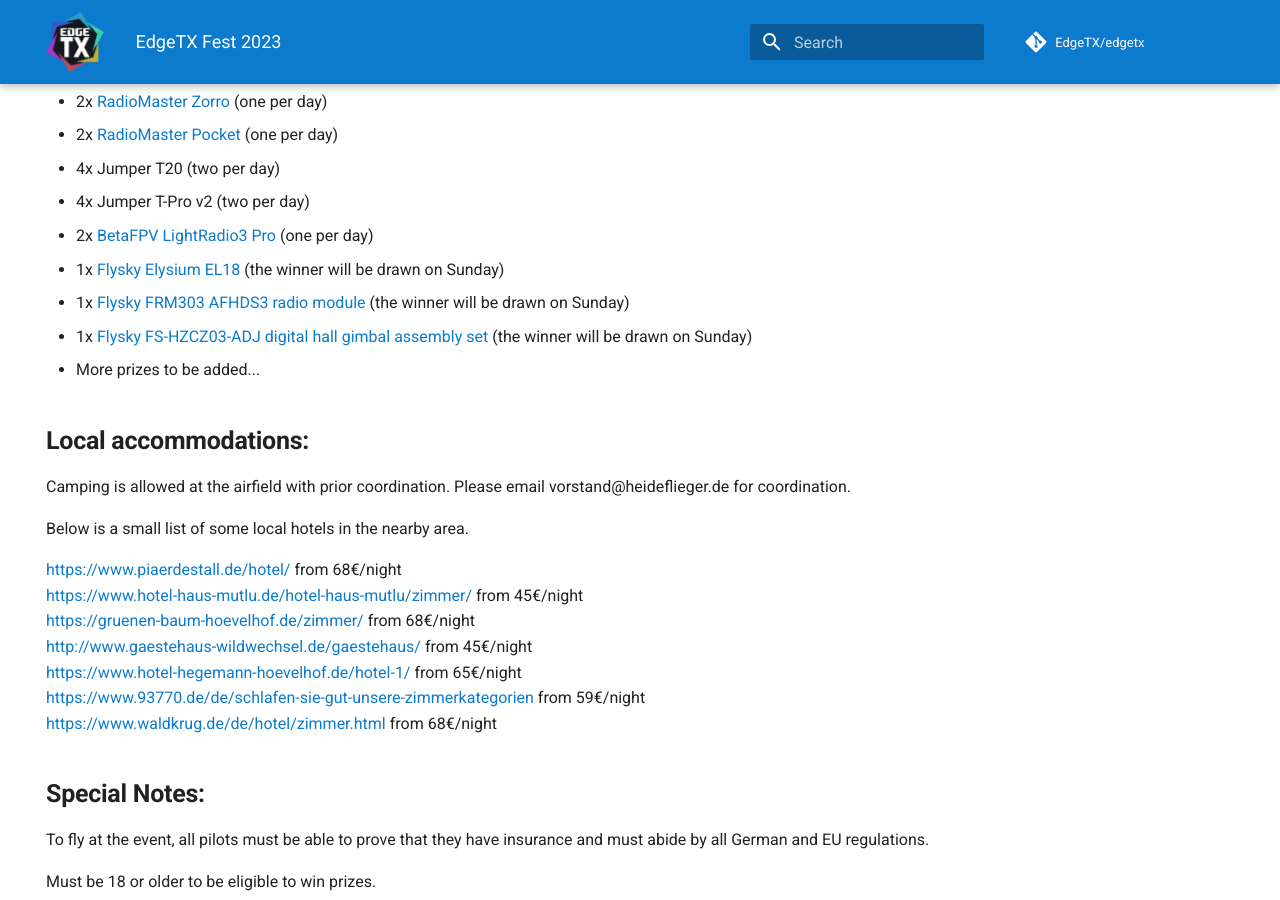
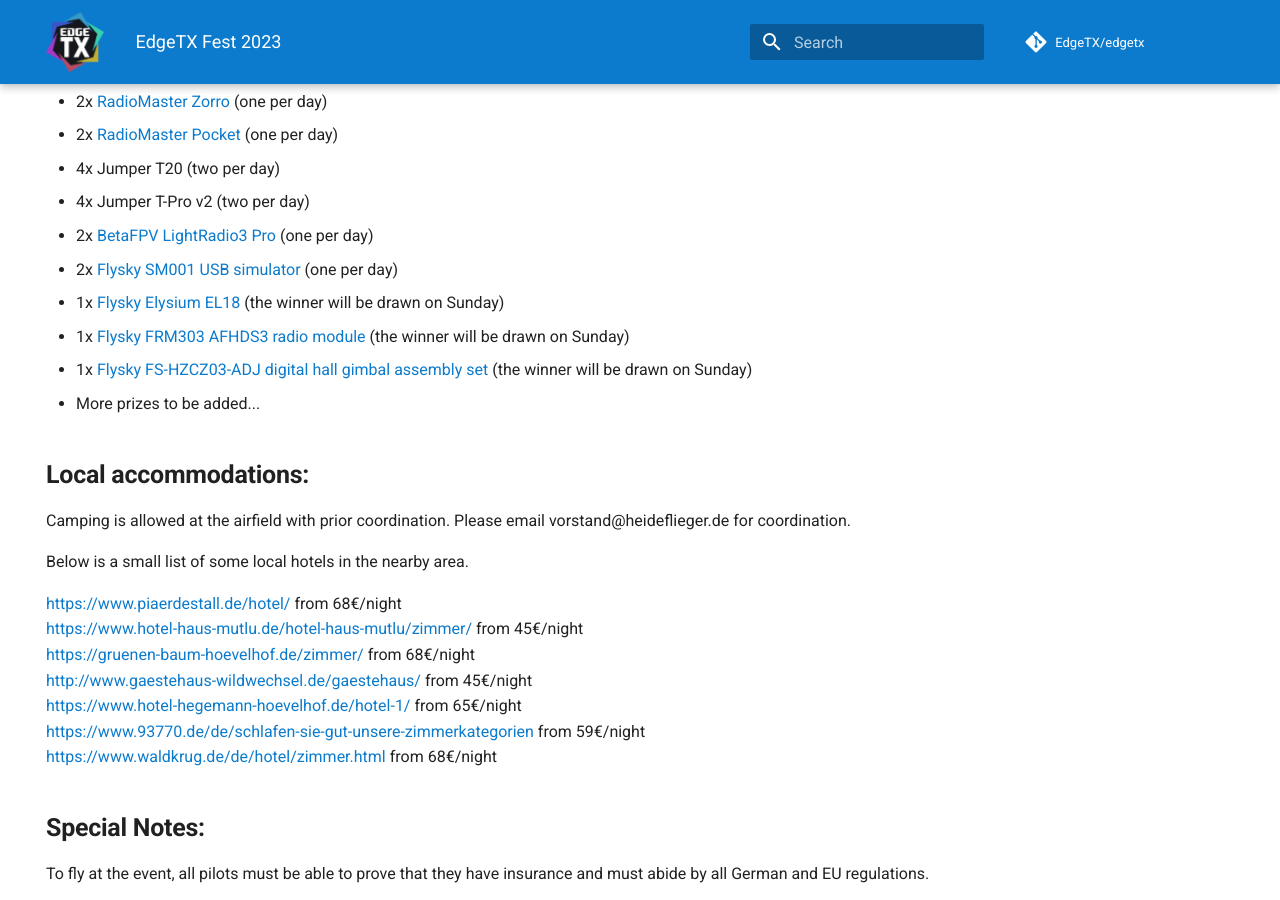
Before and after one commit to EdgeTX/edgetx.github.io, an MkDocs documentation site: the page built from docs/fest2023.md, in a window 1280 px wide and 900 px high, scrolled down 1893 px. Built offline with MkDocs 1.6.1 and Material for MkDocs 9.7.7, drawn with Linux system fonts in a browser that asks for light colours; comment, search, counter and statistics services are not loaded.

Commit message:
Flysky SM001

```diff
--- a/docs/fest2023.md
+++ b/docs/fest2023.md
@@ -54,6 +54,7 @@
 - 4x Jumper T20 (two per day)
 - 4x Jumper T-Pro v2 (two per day)
 - 2x [BetaFPV LightRadio3 Pro](https://betafpv.com/products/literadio-3-pro-radio-transmitter) (one per day)
+- 2x [Flysky SM001 USB simulator](https://www.flysky-cn.com/sm001specifications) (one per day)
 - 1x [Flysky Elysium EL18](https://www.flysky-cn.com/el18description) (the winner will be drawn on Sunday)
 - 1x [Flysky FRM303 AFHDS3 radio module](https://www.flysky-cn.com/frm303description) (the winner will be drawn on Sunday)
 - 1x [Flysky FS-HZCZ03-ADJ digital hall gimbal assembly set](https://www.flysky-cn.com/paladin-evdescription-1) (the winner will be drawn on Sunday)
```
